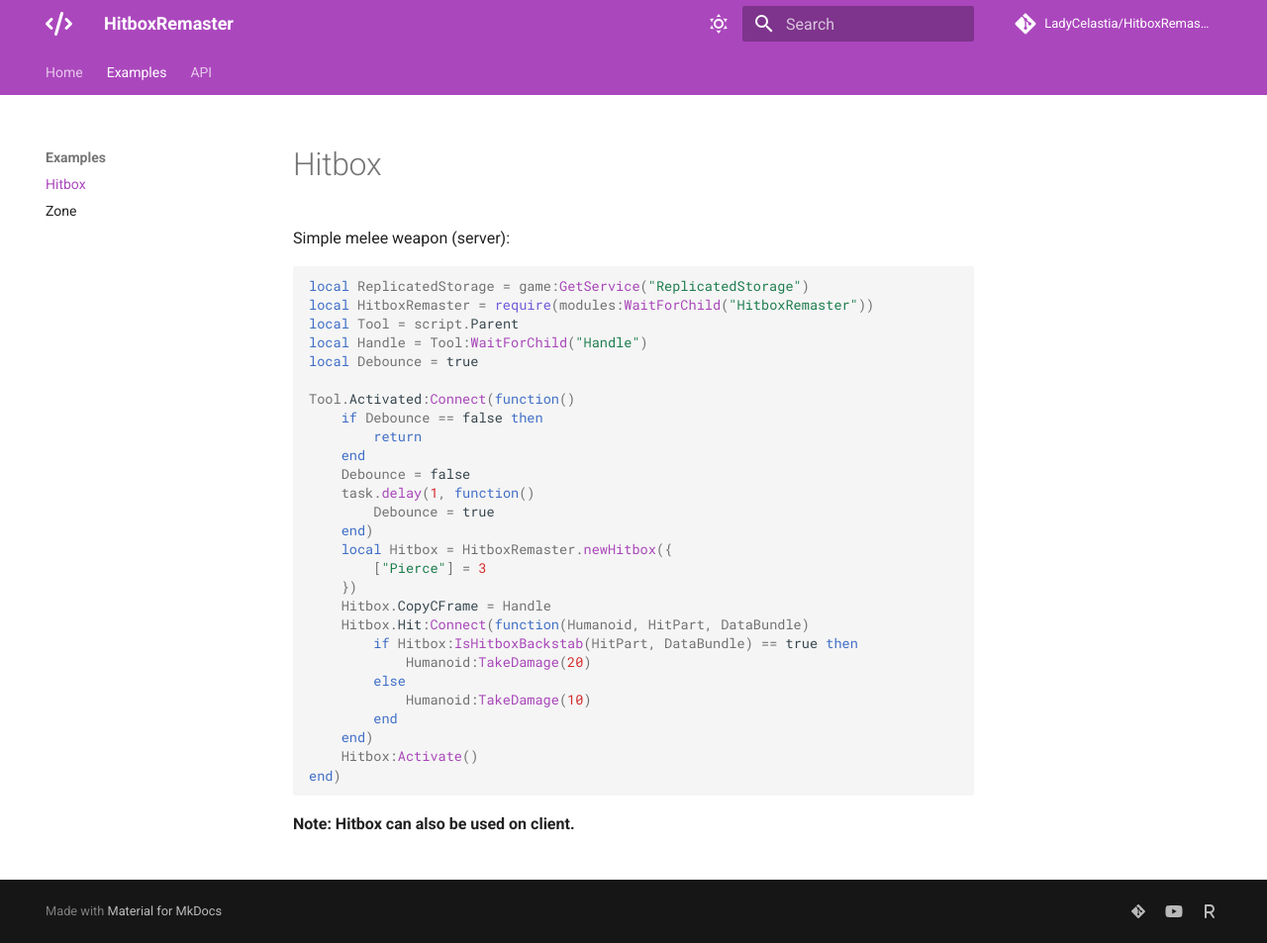
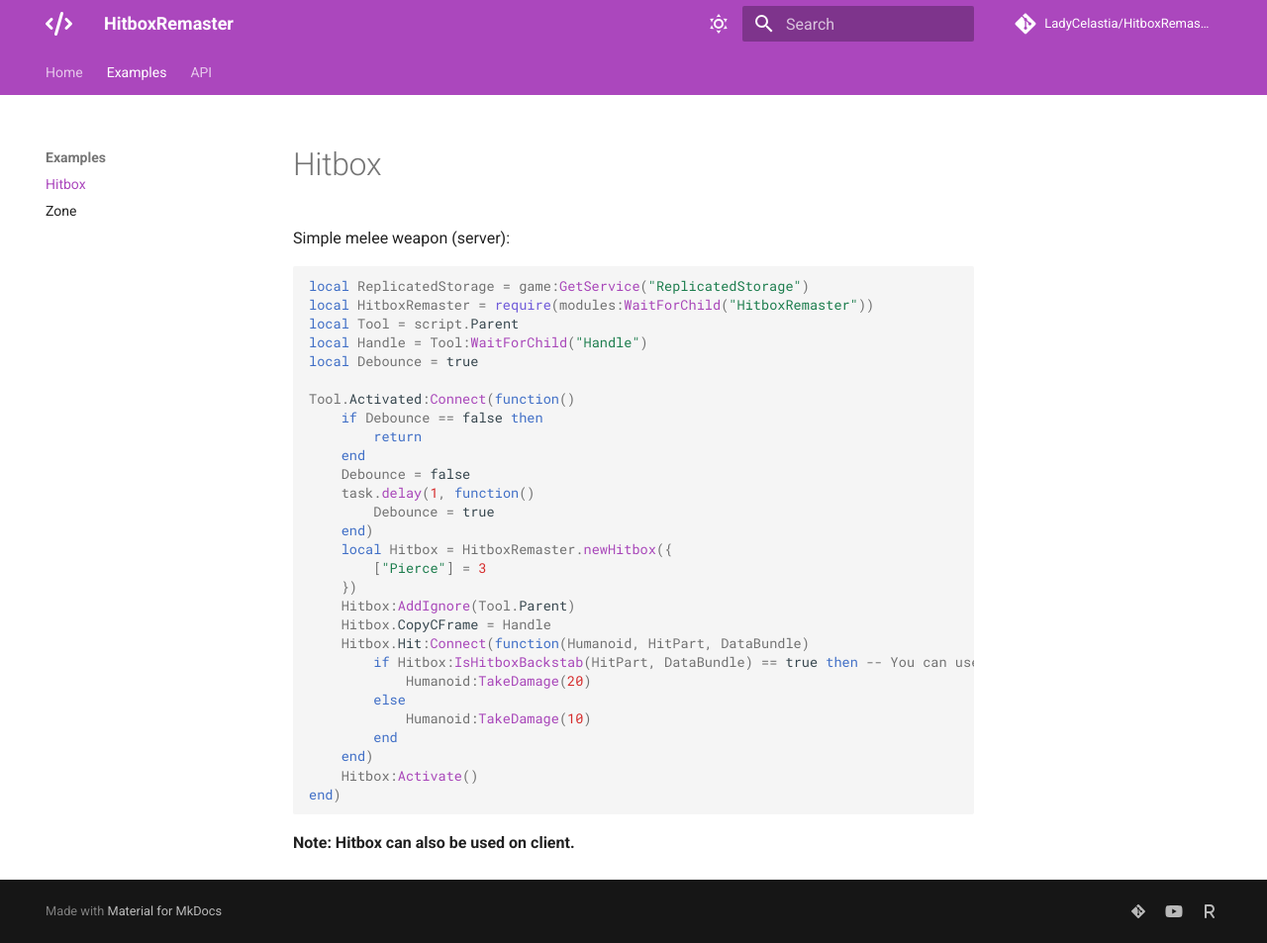
Before and after one commit to LadyCelastia/HitboxRemaster, an MkDocs documentation site: the page built from docs/examples/HitboxExample.md, in a window 1280 px wide and 953 px high. Shown: the whole window at 99% size. Built offline with MkDocs 1.6.1 and Material for MkDocs 9.7.7, drawn with Linux system fonts in a browser that asks for light colours; comment, search, counter and statistics services are not loaded.

Commit message:
Updated examples

```diff
--- a/docs/examples/HitboxExample.md
+++ b/docs/examples/HitboxExample.md
@@ -17,9 +17,10 @@ Tool.Activated:Connect(function()
     local Hitbox = HitboxRemaster.newHitbox({
 		["Pierce"] = 3
 	})
+    Hitbox:AddIgnore(Tool.Parent)
     Hitbox.CopyCFrame = Handle
     Hitbox.Hit:Connect(function(Humanoid, HitPart, DataBundle)
-        if Hitbox:IsHitboxBackstab(HitPart, DataBundle) == true then
+        if Hitbox:IsHitboxBackstab(HitPart, DataBundle) == true then -- You can use Hitbox:IsBackstab(HitPart, Character) instead!
             Humanoid:TakeDamage(20)
         else
             Humanoid:TakeDamage(10)
```
Also changed, not shown: docs/examples/ZoneExample.md (+1 -1 lines).
